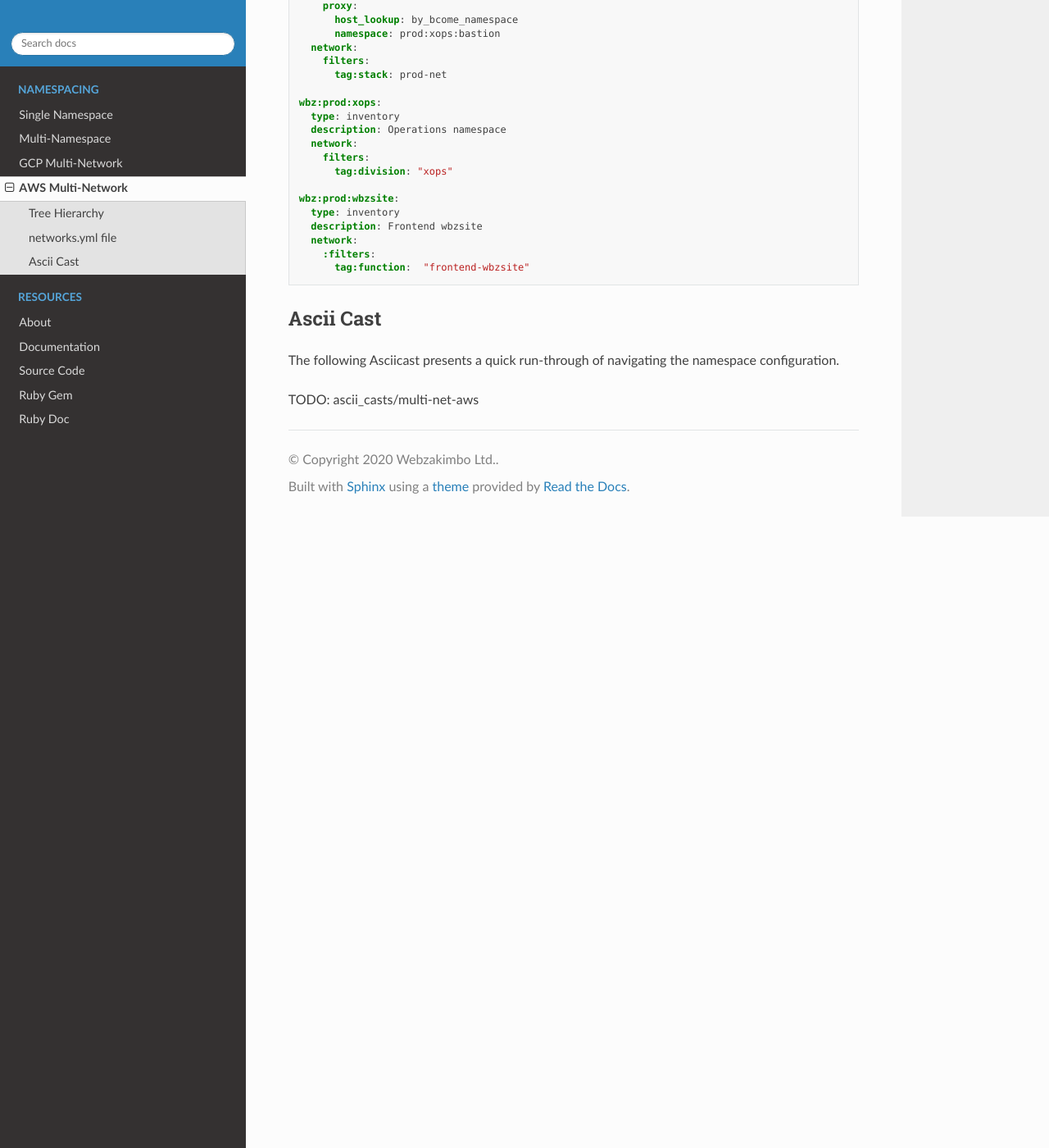
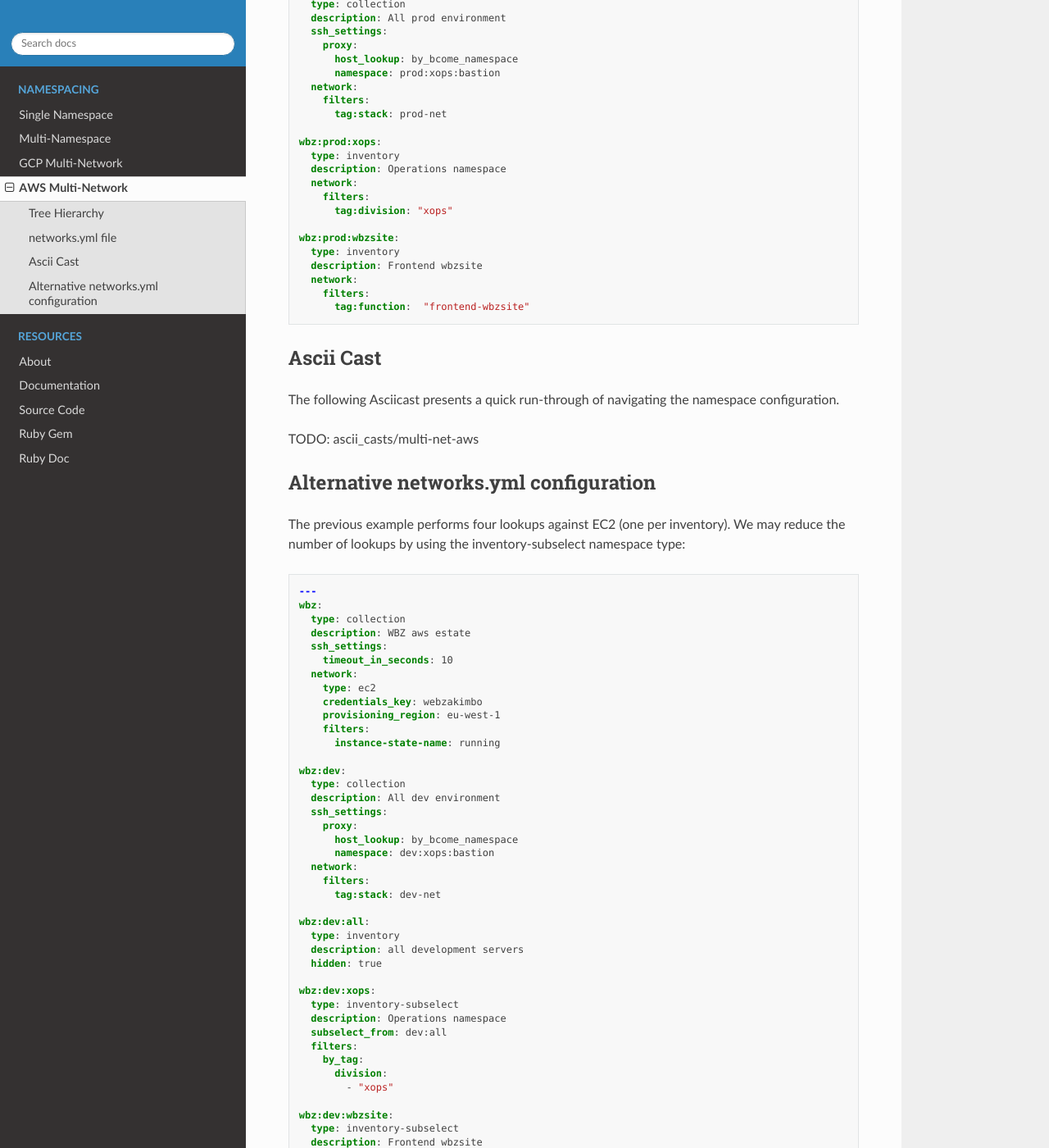
Before and after one commit to webzakimbo/bcome-read-the-docs-guides, a Sphinx documentation site: the page built from docs/source/namespaces/multi-network-aws.rst, in a window 1280 px wide and 1400 px high, scrolled down 1696 px. Shown: the whole window at 82% size. Built offline with Sphinx 7.4.7 and the Read the Docs theme 2.0.0, drawn with Linux system fonts in a browser that asks for light colours; some of the changed text lies outside the part shown.

Commit message:
more wip

```diff
--- a/docs/source/namespaces/multi-network-aws.rst
+++ b/docs/source/namespaces/multi-network-aws.rst
@@ -13,6 +13,7 @@
 
    In this example, each Bcome namespace is populated by a separate lookup against EC2 - i.e. each namespace maps to its own ``Inventory``.
 
+   Filter keys map to labels set on servers in EC2.
 
 Tree Hierarchy
 ==============
@@ -107,7 +108,7 @@
      type: inventory
      description: Frontend wbzsite
      network:
-       :filters:
+       filters:
          tag:function:  "frontend-wbzsite"
 
 Ascii Cast
@@ -116,3 +117,91 @@
 The following Asciicast presents a quick run-through of navigating the namespace configuration.
 
 TODO:  ascii_casts/multi-net-aws
+
+Alternative networks.yml configuration
+======================================
+
+The previous example performs four lookups against EC2 (one per inventory). We may reduce the number of lookups by using the inventory-subselect namespace type:
+
+.. code-block:: yaml
+
+   ---
+   wbz:
+     type: collection
+     description: WBZ aws estate
+     ssh_settings:
+       timeout_in_seconds: 10
+     network:
+       type: ec2
+       credentials_key: webzakimbo
+       provisioning_region: eu-west-1
+       filters:
+         instance-state-name: running
+
+   wbz:dev:
+     type: collection
+     description: All dev environment
+     ssh_settings:
+       proxy:
+         host_lookup: by_bcome_namespace
+         namespace: dev:xops:bastion
+     network:
+       filters:
+         tag:stack: dev-net
+
+   wbz:dev:all:
+     type: inventory
+     description: all development servers
+     hidden: true
+
+   wbz:dev:xops:
+     type: inventory-subselect
+     description: Operations namespace
+     subselect_from: dev:all
+     filters:
+       by_tag:
+         division:
+           - "xops"
+
+   wbz:dev:wbzsite:
+     type: inventory-subselect
+     description: Frontend wbzsite
+     subselect_from: dev:all
+     filters:
+       by_tag:
+         function:  "frontend-wbzsite"
+
+   wbz:prod:
+     type: collection
+     description: All prod environment
+     ssh_settings:
+       proxy:
+         host_lookup: by_bcome_namespace
+         namespace: prod:xops:bastion
+     network:
+       filters:
+         tag:stack: prod-net
+
+   wbz:prod:all:
+     type: inventory
+     description: all production servers
+     hidden: true
+
+   wbz:prod:xops:
+     type: inventory-subselect
+     description: Operations namespace
+     subselect_from: prod:all
+     filters:
+       by_tag:
+         division:
+           - "xops"
+
+   wbz:prod:wbzsite:
+     type: inventory-subselect
+     description: Frontend wbzsite
+     subselect_from: prod:all
+     filters:
+       by_tag:
+         function:  "frontend-wbzsite"
+
+The above will result in the exact same namespace configuration.
```
